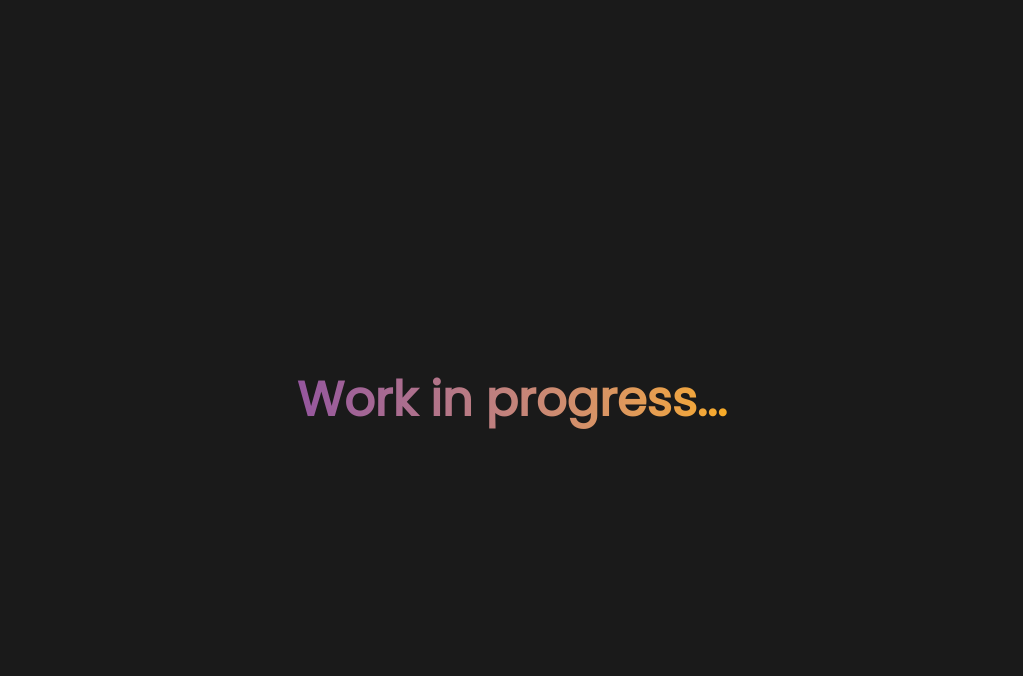
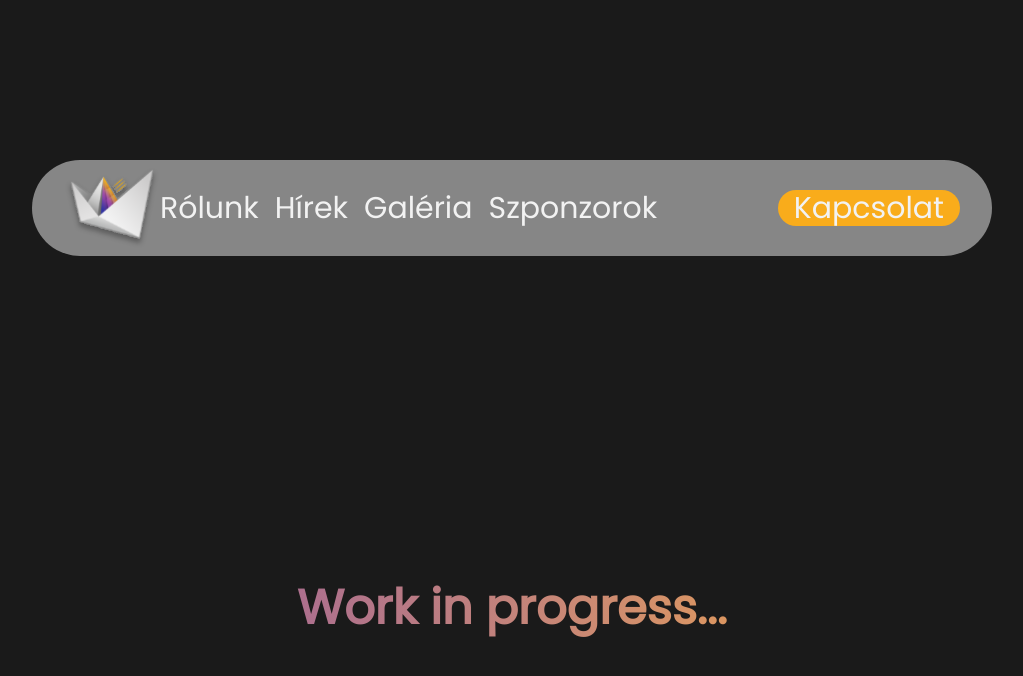
Before and after one commit to D0dzs/sbt-frontend-preview, a Next.js app: page / in a window 1280 px wide. Shown: the top 676 px of the page, without its empty margins (128-1151 px from the left). Built offline with nearby package versions, Linux system fonts and the light colour scheme.

Commit message:
feat: Navbar implemented (only desktop)

```diff
--- /dev/null
+++ b/app/components/Navbar.jsx
@@ -0,0 +1,28 @@
+import Image from 'next/image';
+import Link from 'next/link';
+import React from 'react';
+
+const Navbar = () => {
+  return (
+    <div className="bg-bme-white/50 w-[75vw] h-24 rounded-full px-8 ">
+      <div className="text-bme-white text-3xl grid grid-flow-col items-center justify-between ">
+        <div className="flex items-center">
+          <Link href={''}>
+            <Image src={'/navbar/logo.svg'} width={96} height={96} alt="Logo" />
+          </Link>
+          <div className="flex gap-4">
+            <Link href={''}>Rólunk</Link>
+            <Link href={''}>Hírek</Link>
+            <Link href={''}>Galéria</Link>
+            <Link href={''}>Szponzorok</Link>
+          </div>
+        </div>
+        <Link href={''} className="bg-bme-orange text text-center rounded-full px-4">
+          Kapcsolat
+        </Link>
+      </div>
+    </div>
+  );
+};
+
+export default Navbar;
--- a/app/page.jsx
+++ b/app/page.jsx
@@ -1,6 +1,9 @@
+import Navbar from './components/Navbar';
+
 export default function Home() {
   return (
     <div className="mx-auto grid bg-bme-black items-center justify-center h-screen">
+      <Navbar />
       <h1 className="text-center text-5xl font-poppins font-semibold bg-gradient-to-r from-bme-purple to-bme-orange p-2 text-transparent bg-clip-text">
         Work in progress...
       </h1>
```
Also changed, not shown: public/navbar/logo.svg (added).
